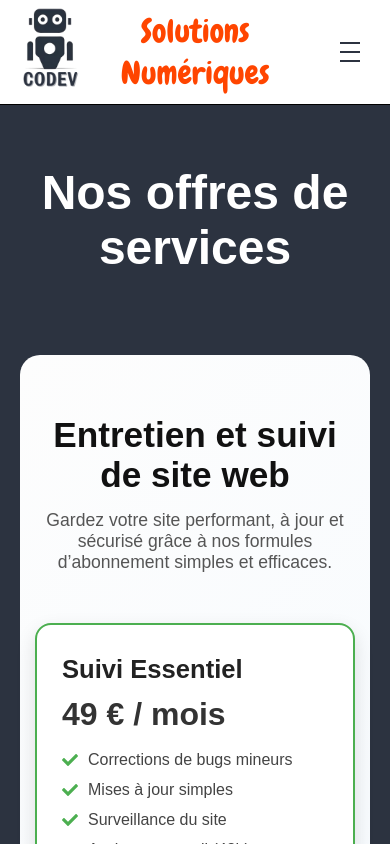
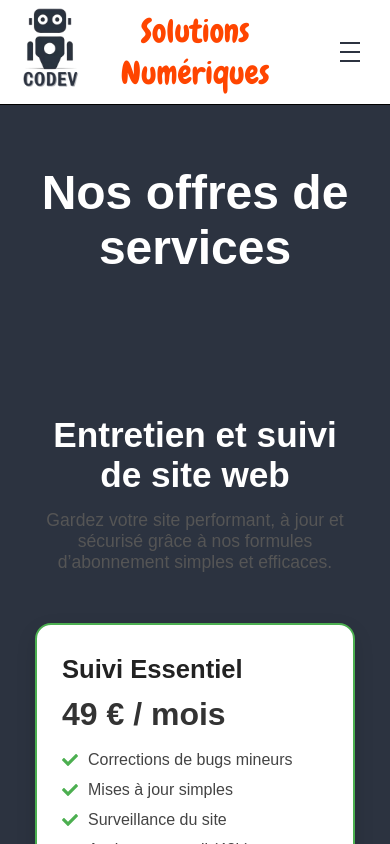
Before and after one commit to AdrienW86/Codev2, a Next.js app: page /web in a window 390 px wide. Shown: the top 844 px of the page. Built offline with nearby package versions, Linux system fonts and the light colour scheme; a web font is replaced by a local one.

Commit message:
mise en ligne

```diff
--- a/components/WebComponent/web.module.css
+++ b/components/WebComponent/web.module.css
@@ -178,4 +178,13 @@
   .cardRow, .cardRow.right {
     justify-content: center;
   }
+  .section.entretien {
+  background: none;
+  }
+  .section.creation {
+    background: none;
+  }
+  .sectionTitle {
+    color: #ffffff;
+  }
 }
```
